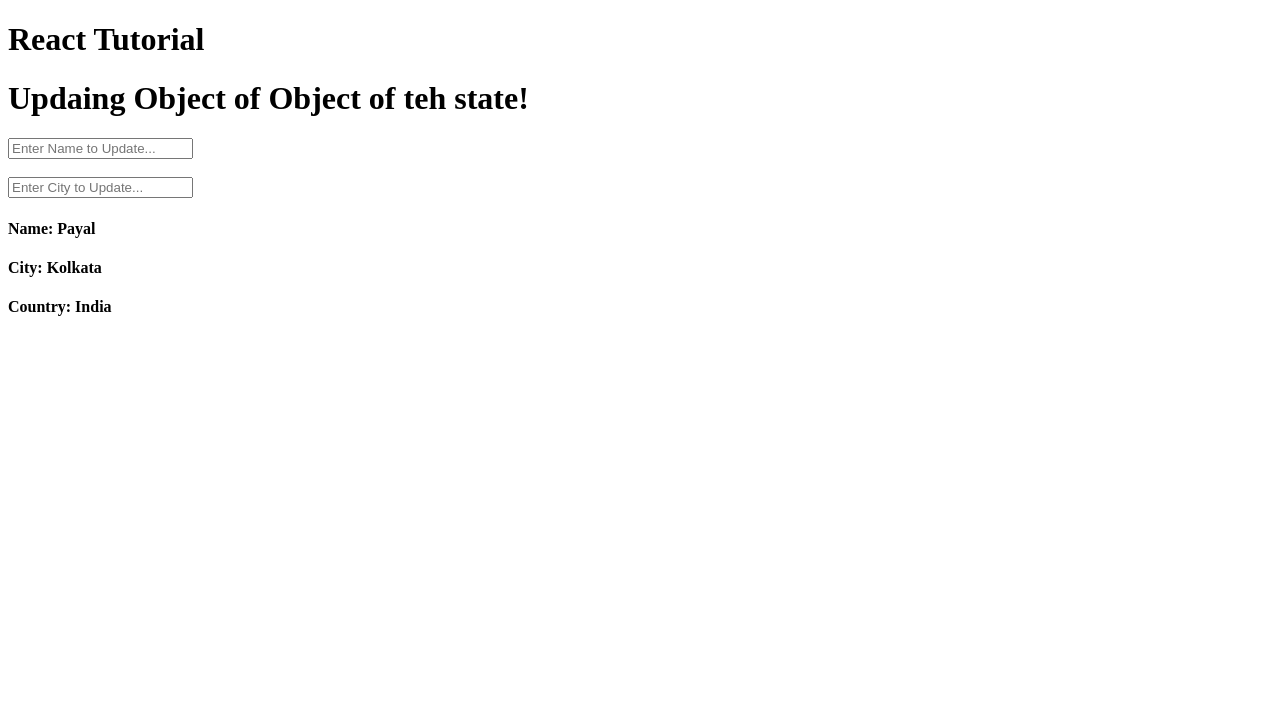
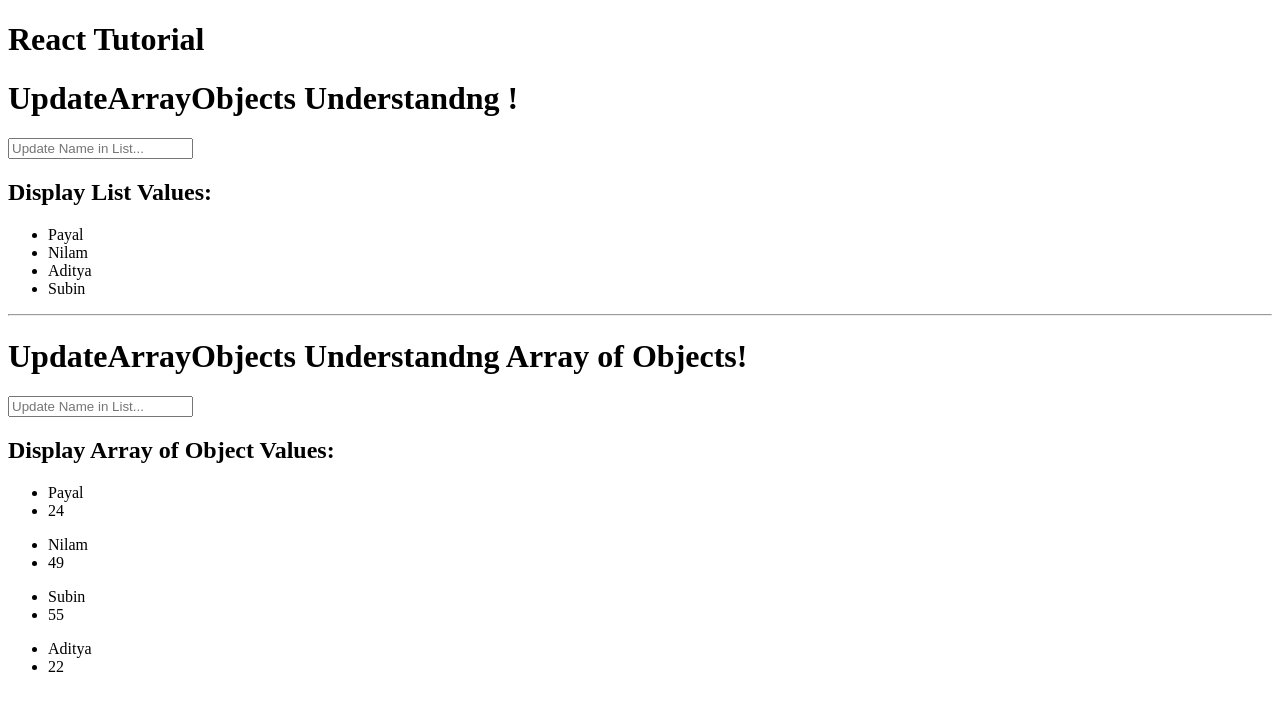
Before and after one commit to pans1234/React-Js-Tutorial, a React (Vite) app: page / in a window 1280 px wide. Shown: the top 710 px of the page. Built offline with nearby package versions, Linux system fonts and the light colour scheme.

Commit message:
Array of Object Updated

```diff
--- a/src/App.jsx
+++ b/src/App.jsx
@@ -32,6 +32,7 @@ import PureFunction from './React-Advance-Concepts/Pure-Component'
 import DerivedState from './React-Advance-Concepts/Derived-State'
 import LiftingStateUpParent from './React-Advance-Concepts/Lifting-State-Up-React'
 import UpdateObjState from './Hooks-Understanding/Updating-objects-of-state'
+import UpdateArrayObjects from './Hooks-Understanding/Update-Array-Objects-List'
 function App() {
   const [count, setCount] = useState(0)
   let userObj = [
@@ -79,7 +80,8 @@ function App() {
       {/* <PureFunction /> */}
       {/* <DerivedState /> */}
       {/* <LiftingStateUpParent /> */}
-      <UpdateObjState />
+      {/* <UpdateObjState /> */}
+      <UpdateArrayObjects />
 
 
     </div>
--- /dev/null
+++ b/src/Hooks-Understanding/Update-Array-Objects-List.jsx
@@ -0,0 +1,65 @@
+import { useState } from "react";
+
+function UpdateArrayObjects() {
+    const [dataArr, updateDataArr] = useState(['Payal', 'Nilam', 'Aditya', 'Subin'])
+    const [dataObj, updateDataObj] = useState([
+        { name: 'Payal', age: 24 },
+        { name: 'Nilam', age: 49 },
+        { name: 'Subin', age: 55 },
+        { name: 'Aditya', age: 22 },
+
+    ]);
+    const handleListUpdate = (changedName) => {
+        dataArr[dataArr.length - 1] = changedName;
+        updateDataArr([...dataArr]);
+        // updateDataObj((prevDataObj) => {
+        //     const updated = [...prevDataObj]; // 1. New array copy
+        //     updated[0] = { ...updated[0], age: newAge }; // 2. New object copy at index 0
+        //     return updated;
+        // });
+    }
+
+    const handleArrObjUpdate = (newAge) => {
+        const newDataObj = dataObj.map((itemObj, index) => {
+            return index === 0 ? { ...itemObj, age: newAge } : itemObj
+        })
+        updateDataObj(newDataObj)
+    }
+    return (
+        <>
+            <h1>UpdateArrayObjects Understandng !</h1>
+            <input type="text" placeholder="Update Name in List..." onChange={(e) => handleListUpdate(e.target.value)} />
+            <h2>Display List Values:</h2>
+            <ul>
+                {
+                    dataArr.length > 0 ?
+                        dataArr.map((item, index) => {
+                            return <li key={index}>{item}</li>
+                        })
+                        :
+                        <li>No Data I spreset in List Empty List!</li>
+                }
+            </ul>
+            <hr />
+            <h1>UpdateArrayObjects Understandng Array of Objects!</h1>
+            <input type="text" placeholder="Update Name in List..." onChange={(e) => handleArrObjUpdate(e.target.value)} />
+            <h2>Display Array of Object Values:</h2>
+            {
+                dataObj.length > 0 ?
+                    dataObj.map((item, index) => {
+                        return (
+                            <ul key={index}>
+                                <li>{item.name}</li>
+                                <li>{item.age}</li>
+                            </ul>
+                        )
+                    })
+                    :
+                    <li>No Data Is preset in Data Object Empty List!</li>
+            }
+
+        </>
+    )
+}
+
+export default UpdateArrayObjects;
```
